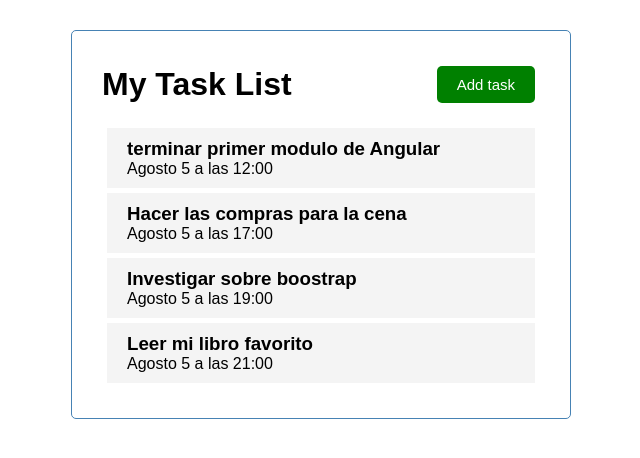
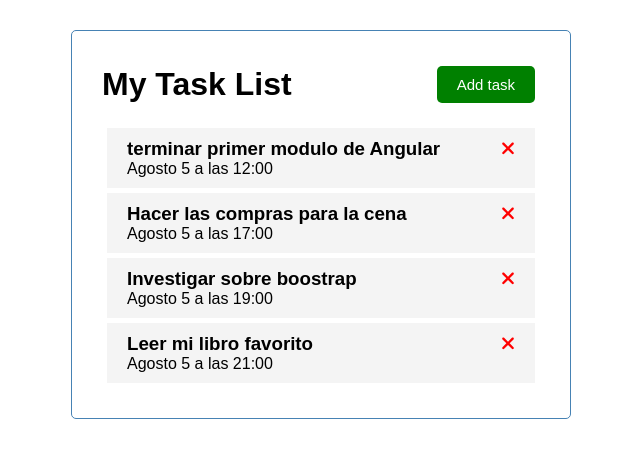
Before and after one commit to hernan840/Modulo3, an Angular app: page / in a window 1280 px wide. Shown: the top 458 px of the page, without its empty margins (319-959 px from the left). Built offline with nearby package versions, Linux system fonts and the light colour scheme.

Commit message:
componente de lista de items mas btn X

```diff
--- a/package.json
+++ b/package.json
@@ -18,6 +18,11 @@
     "@angular/platform-browser": "^15.0.0",
     "@angular/platform-browser-dynamic": "^15.0.0",
     "@angular/router": "^15.0.0",
+    "@fortawesome/angular-fontawesome": "^0.12.0",
+    "@fortawesome/fontawesome-svg-core": "^6.2.0",
+    "@fortawesome/free-brands-svg-icons": "^6.2.0",
+    "@fortawesome/free-regular-svg-icons": "^6.2.0",
+    "@fortawesome/free-solid-svg-icons": "^6.2.0",
     "rxjs": "~7.5.0",
     "tslib": "^2.3.0",
     "zone.js": "~0.12.0"
--- a/src/app/app.module.ts
+++ b/src/app/app.module.ts
@@ -6,6 +6,7 @@
 import { ButtonComponent } from './components/button/button.component';
 import { TasksComponent } from './components/tasks/tasks.component';
 import { TasksItemComponent } from './components/tasks-item/tasks-item.component';
+import { FontAwesomeModule } from '@fortawesome/angular-fontawesome';
 
 @NgModule({
   declarations: [
@@ -16,7 +17,8 @@
     TasksItemComponent
   ],
   imports: [
-    BrowserModule
+    BrowserModule,
+    FontAwesomeModule
   ],
   providers: [],
   bootstrap: [AppComponent]
--- a/src/app/components/tasks-item/tasks-item.component.html
+++ b/src/app/components/tasks-item/tasks-item.component.html
@@ -1,4 +1,12 @@
 <div class="task">
-    <h3>{{task.text}}</h3>
-    <p>{{task.day}}</p>
+    <h3>
+        {{task.text}}
+        <fa-icon
+            [icon]="faTimes"
+            [ngStyle]="{'color':'red'}"
+        ></fa-icon>
+    </h3>
+    <p>
+        {{task.day}}
+    </p>
 </div>
--- a/src/app/components/tasks-item/tasks-item.component.ts
+++ b/src/app/components/tasks-item/tasks-item.component.ts
@@ -1,6 +1,8 @@
 import { Component, OnInit,Input } from '@angular/core';
 import { TASKS } from 'src/app/monk-tasks';
 import { Task } from 'src/app/Task';
+import { faTimes } from '@fortawesome/free-solid-svg-icons';
+
 
 @Component({
   selector: 'app-tasks-item',
@@ -9,6 +11,9 @@
 })
 export class TasksItemComponent implements OnInit{
   @Input() task: Task =TASKS[0]
+  faTimes=faTimes;
+
+
   constructor(){}
 
   ngOnInit(): void {
--- a/src/app/components/tasks/tasks.component.ts
+++ b/src/app/components/tasks/tasks.component.ts
@@ -1,6 +1,7 @@
 import { Component, OnInit } from '@angular/core';
 import {Task} from '../../Task'
 import {TASKS} from '../../monk-tasks'
+
 
 @Component({
   selector: 'app-tasks',
```
Also changed, not shown: 1 other file (tests, documents, lock files or other folders).
